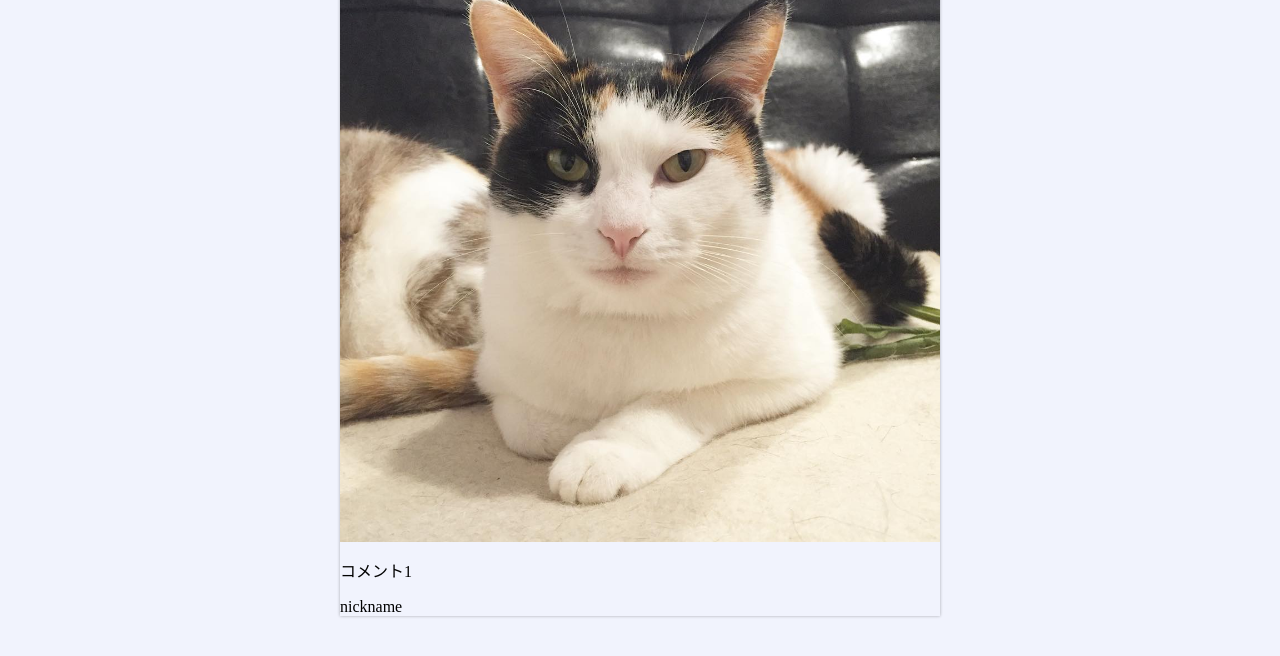
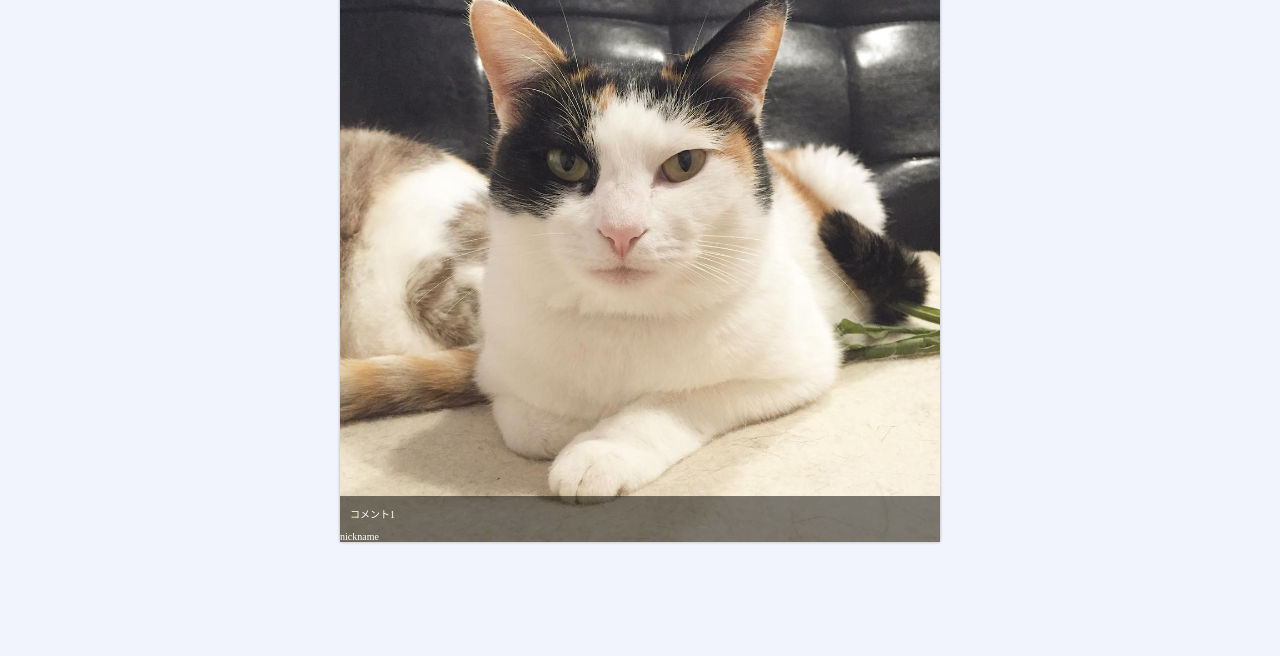
Before and after one commit to umekinomori/front-end-study, a plain HTML site: page Ajax-study/index.html in a window 1280 px wide. Shown: the part 58-714 px from the top of the page. Drawn offline with Linux system fonts and the light colour scheme.

Commit message:
position追加:.photo

```diff
--- a/Ajax-study/css/style.css
+++ b/Ajax-study/css/style.css
@@ -32,3 +32,21 @@ header h1 {
     font-family: 'Open Sans', sans-serif;
     font-family: 'Sriracha', cursive;
 }
+
+.photo {
+    position: relative;
+}
+
+.photo .inner {
+    position: absolute;
+    bottom: 0;
+    background-color: rgba(0, 0, 0, 0.5);
+    font-size: 10px;
+    color: #fff;
+    margin: 0;
+    width: 100%;
+}
+
+.inner p {
+    margin-left: 10px;
+}
```
